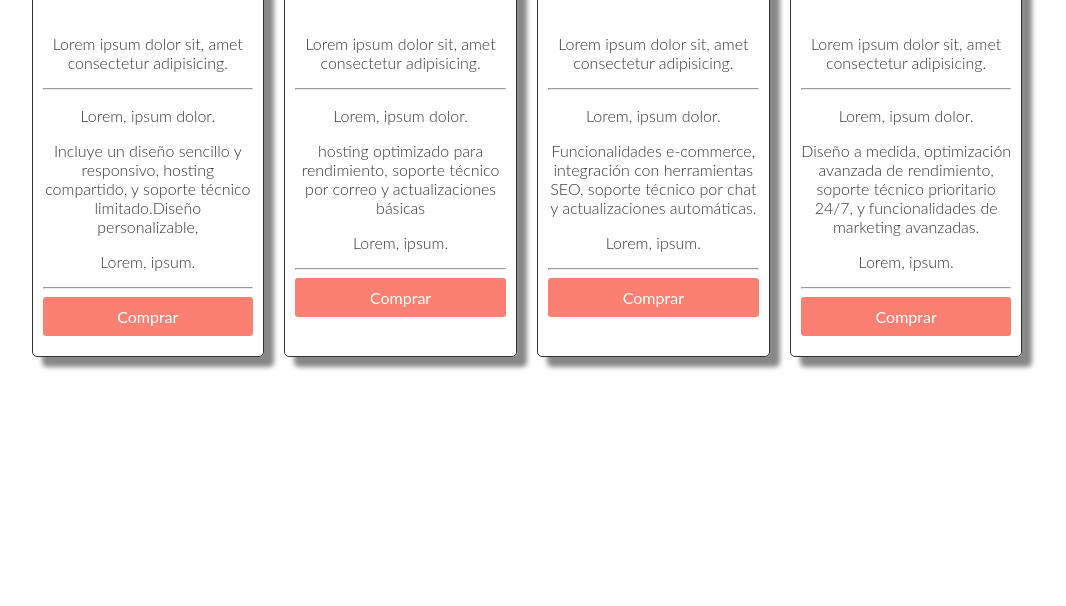
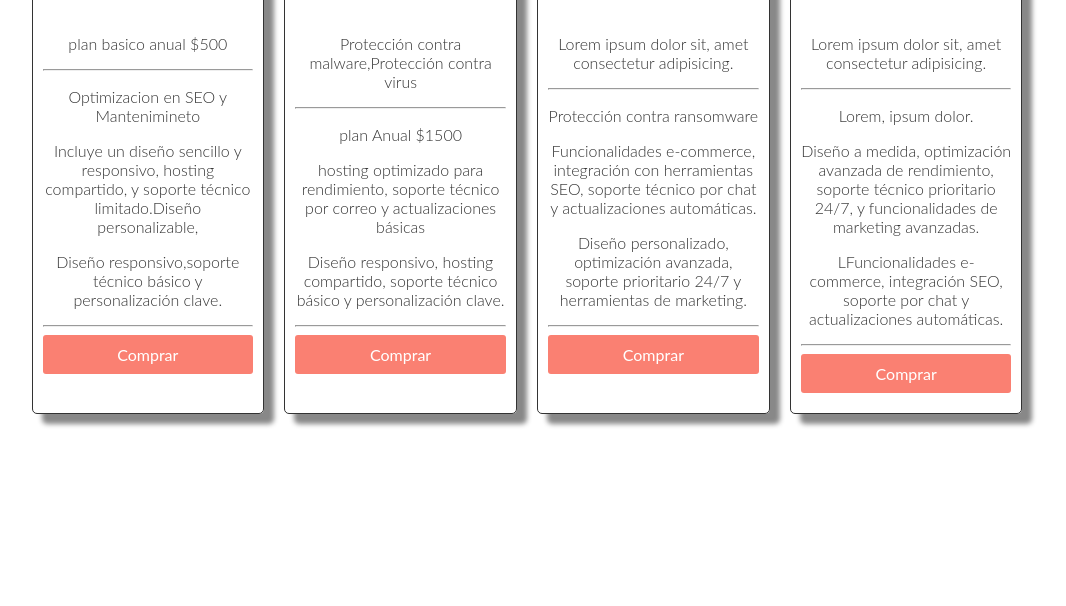
Before and after one commit to ryusakinol/tabla-precio, a plain HTML site: page index.html in a window 1280 px wide. Shown: the part 194-800 px from the top of the page, without its empty margins (113-1179 px from the left). Drawn offline with Linux system fonts and the light colour scheme.

Commit message:
Update index.html
añadi descripcion a los diferentes

```diff
--- a/index.html
+++ b/index.html
@@ -10,24 +10,24 @@
 <body>
     <section class="container flex text-center">
         <div class="columna">
-            <h2>Plan básico</h2>
+            <h2>Plan Básico</h2>
             <p class="precio">$300</p>
-            <p>Lorem ipsum dolor sit, amet consectetur adipisicing.</p>
+            <p>plan basico anual $500</p>
             <hr>
-            <p>Lorem, ipsum dolor.</p>
+            <p>Optimizacion en SEO y Mantenimineto</p>
             <p>Incluye un diseño sencillo y responsivo, hosting compartido, y soporte técnico limitado.Diseño personalizable,</p>
-            <p>Lorem, ipsum.</p>
+            <p>Diseño responsivo,soporte técnico básico y personalización clave.</p>
             <hr>
             <a href="#" class="btn-precio">Comprar</a>
         </div>
         <div class="columna">
             <h2>Plan estándar</h2>
             <p class="precio">$500</p>
-            <p>Lorem ipsum dolor sit, amet consectetur adipisicing.</p>
+            <p>Protección contra malware,Protección contra virus</p>
             <hr>
-            <p>Lorem, ipsum dolor.</p>
+            <p>plan Anual $1500</p>
             <p> hosting optimizado para rendimiento, soporte técnico por correo y actualizaciones básicas</p>
-            <p>Lorem, ipsum.</p>
+            <p>Diseño responsivo, hosting compartido, soporte técnico básico y personalización clave.</p>
             <hr>
             <a href="#" class="btn-precio">Comprar</a>
         </div>
@@ -36,10 +36,10 @@
             <p class="precio">$600</p>
             <p>Lorem ipsum dolor sit, amet consectetur adipisicing.</p>
             <hr>
-            <p>Lorem, ipsum dolor.</p>
+            <p>Protección contra ransomware</p>
             <p>
             Funcionalidades e-commerce, integración con herramientas SEO, soporte técnico por chat y actualizaciones automáticas.</p>
-            <p>Lorem, ipsum.</p>
+            <p>Diseño personalizado, optimización avanzada, soporte prioritario 24/7 y herramientas de marketing.</p>
             <hr>
             <a href="#" class="btn-precio">Comprar</a>
         </div>
@@ -50,7 +50,7 @@
             <hr>
             <p>Lorem, ipsum dolor.</p>
             <p> Diseño a medida, optimización avanzada de rendimiento, soporte técnico prioritario 24/7, y funcionalidades de marketing avanzadas.</p>
-            <p>Lorem, ipsum.</p>
+            <p>LFuncionalidades e-commerce, integración SEO, soporte por chat y actualizaciones automáticas.</p>
             <hr>
             <a href="#" class="btn-precio">Comprar</a>
         </div>
```
